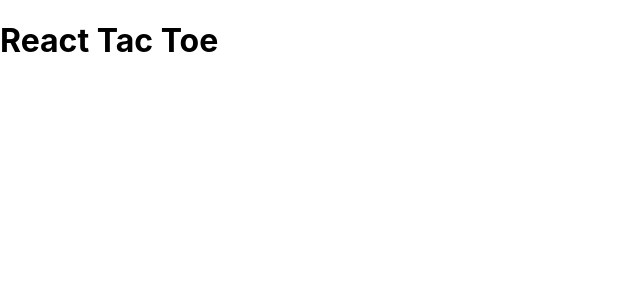
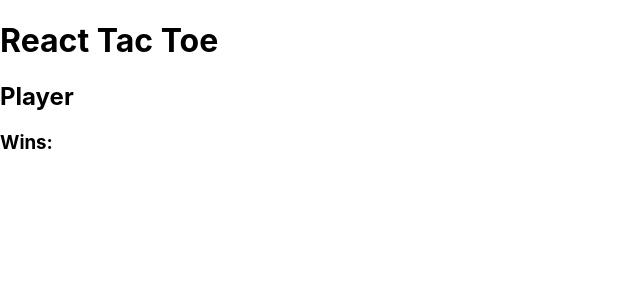
Before and after one commit to ryanshipley/react-helloworld, a React (Create React App) app: page / in a window 1280 px wide. Shown: the top 300 px of the page, without its empty margins (0-640 px from the left). Built offline with nearby package versions, Linux system fonts and the light colour scheme.

Commit message:
adds player component

```diff
--- a/src/App.js
+++ b/src/App.js
@@ -1,9 +1,14 @@
 import logo from './logo.svg';
 import Header from "./components/Header";
+import Player from "./components/Player";
 import './App.css';
 
 function App() {
-  return (<Header/>);
+  return (
+  <div>
+    <Header/>
+    <Player/>
+    </div>);
  }
 
 export default App;
--- /dev/null
+++ b/src/components/Player.js
@@ -0,0 +1,9 @@
+function Player(){
+   return( <div>
+        <h2>Player </h2>
+        <h3>Wins: </h3>
+    </div>
+   )
+};
+
+export default Player;
```
